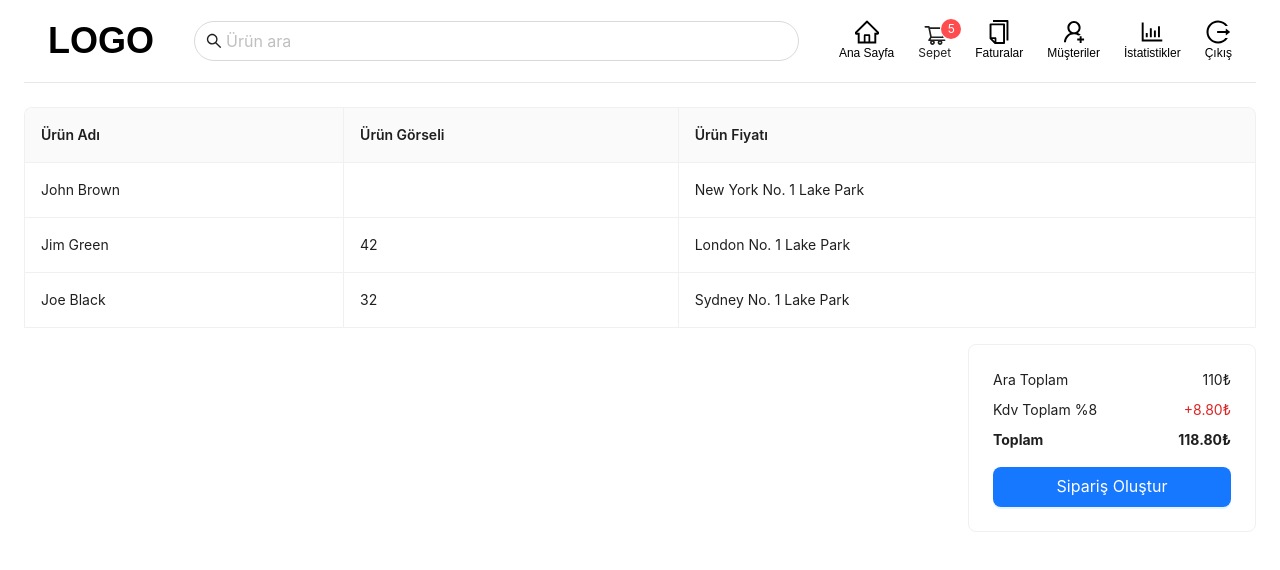
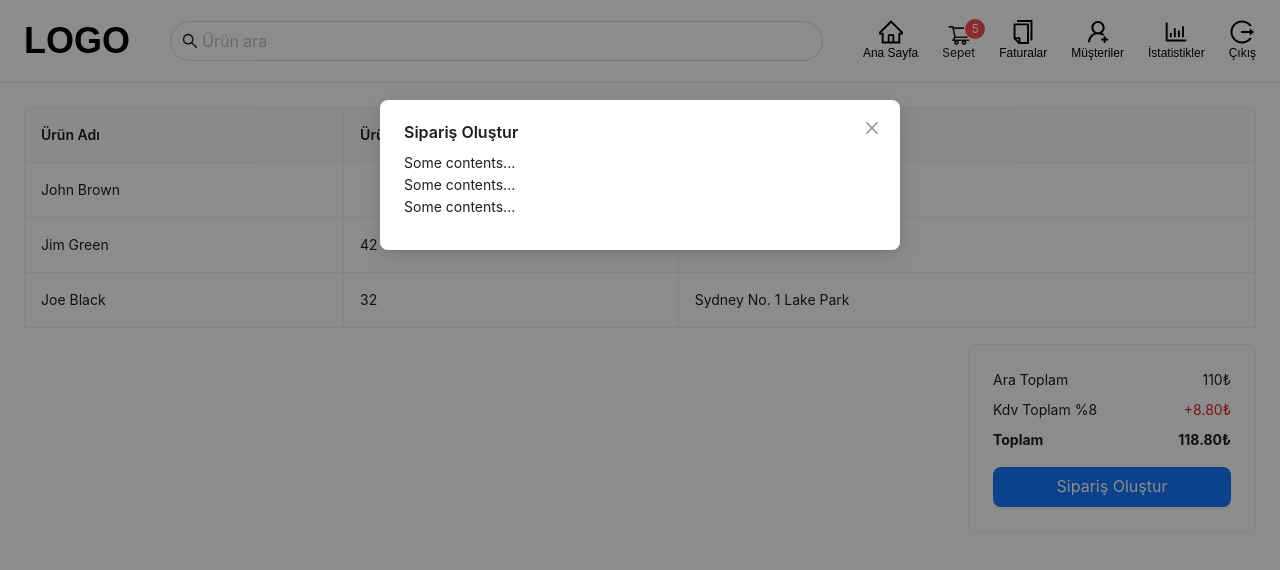
Before and after one commit to dev-ebruates/post-application, a React (Create React App) app: page /cart in a window 1280 px wide. Both pictures are taken after a click on the button "Sipariş Oluştur". Shown: the top 570 px of the page. Built offline with nearby package versions, Linux system fonts and the light colour scheme.

Commit message:
cartPage Modal oluşturuldu

```diff
--- a/src/pages/CartPage.jsx
+++ b/src/pages/CartPage.jsx
@@ -1,8 +1,11 @@
 import Header from "../components/header/Header";
-import React from "react";
+import React, { useState } from "react";
 import { Table ,Card, Button  } from "antd";
+import CreateBill from "./CreateBill";
 
 const CartPage = () => {
+  const [isModalOpen, setIsModalOpen] = useState(false);
+
   const columns = [
     {
       title: "Ürün Adı",
@@ -45,8 +48,9 @@
     },
   ];
   return (
-    <div className="px-6">
+    < >
       <Header />
+      <div className="px-6">
       <div> <Table columns={columns} dataSource={data} bordered pagination={false}/></div>
       <div className="cart-total flex justify-end mt-4">
       <Card className="w-72 ">
@@ -62,10 +66,12 @@
         <b>Toplam</b>
         <b>118.80₺</b>
       </div>
-      <Button type="primary" className="mt-4 w-full" size="large">Sipariş Oluştur</Button>
+      <Button onClick={()=>setIsModalOpen(true)} type="primary" className="mt-4 w-full" size="large">Sipariş Oluştur</Button>
     </Card>
       </div>
-    </div>
+      </div>
+     <CreateBill isModalOpen={isModalOpen} setIsModalOpen={setIsModalOpen}/>
+    </>
   );
 };
 
--- /dev/null
+++ b/src/pages/CreateBill.jsx
@@ -0,0 +1,18 @@
+import { Modal } from "antd";
+
+const CreateBill = ({isModalOpen, setIsModalOpen}) => {
+  return (
+    <Modal
+      title="Sipariş Oluştur"
+      open={isModalOpen}
+      onCancel={() => setIsModalOpen(false)}
+      footer={false}
+    >
+      <p>Some contents...</p>
+      <p>Some contents...</p>
+      <p>Some contents...</p>
+    </Modal>
+  );
+};
+
+export default CreateBill;
```
